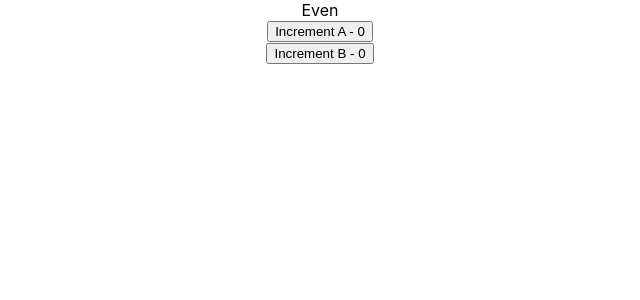
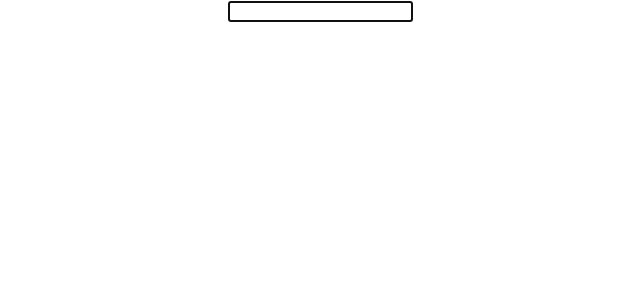
Before and after one commit to nicolaiheuckHessel/react-js.codevolution-tutorial, a React (Create React App) app: page / in a window 1280 px wide. Shown: the top 300 px of the page, without its empty margins (320-960 px from the left). Built offline with nearby package versions, Linux system fonts and the light colour scheme.

Commit message:
Learned useRef

```diff
--- a/src/App.js
+++ b/src/App.js
@@ -8,6 +8,7 @@ import { useState } from 'react';
 import ContextHooksExample from './components/Examples/ContextHooksExample';
 import UseCallbackExample from './components/Examples/UseCallbackExample';
 import UseMemoExample from './components/Examples/UseMemoExample';
+import UseRefExample from './components/Examples/UseRefExample';
 
 function App() {
   // const [showUseEffect, setShowUseEffect] = useState(true)
@@ -23,7 +24,8 @@ function App() {
 
       {/* <ContextHooksExample /> */}
       {/* <UseCallbackExample /> */}
-      <UseMemoExample />
+      {/* <UseMemoExample /> */}
+      <UseRefExample />
 
     </div>
   );
--- /dev/null
+++ b/src/components/Examples/UseRefExample.js
@@ -0,0 +1,10 @@
+import React from 'react'
+import FocusedInput from '../FocusedInput'
+
+const UseRefExample = () => {
+  return (
+    <div><FocusedInput /></div>
+  )
+}
+
+export default UseRefExample
--- /dev/null
+++ b/src/components/FocusedInput.js
@@ -0,0 +1,16 @@
+import React, { useEffect, useRef } from 'react'
+
+const FocusedInput = () => {
+    const inputRef = useRef(null); // Get reference to DOM element
+
+    useEffect(() => {
+        inputRef.current.focus();
+    }, [])
+
+
+    return (
+        <input type="text" ref={inputRef}></input>
+    )
+}
+
+export default FocusedInput
```
